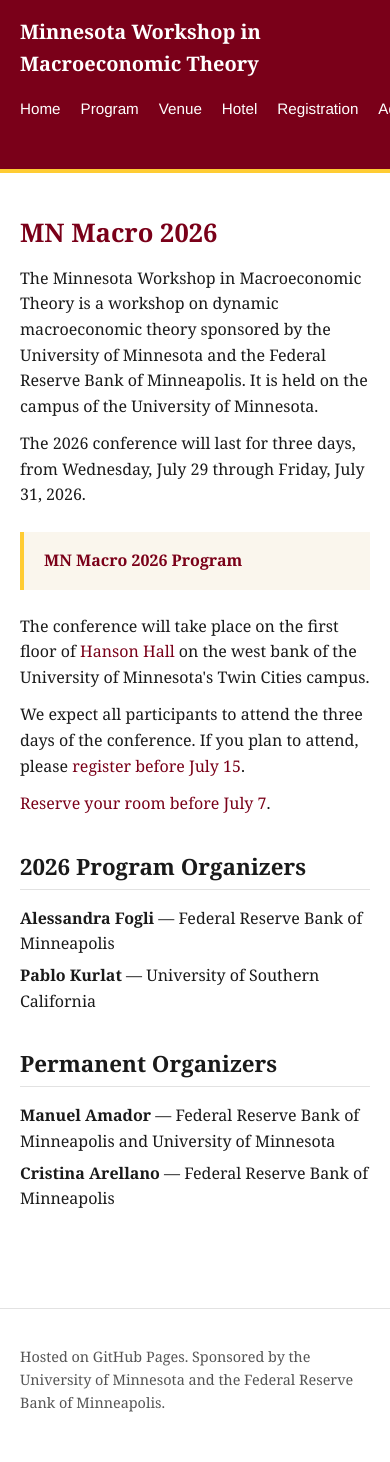
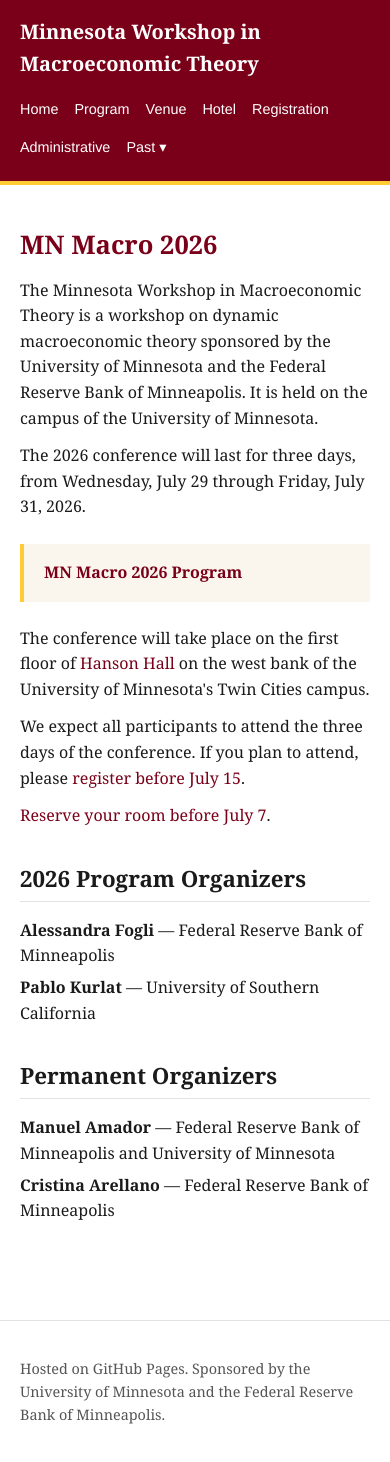
Before and after one commit to mnmacro/mnmacro.github.io, a Jekyll site: the page built from index.md, in a window 390 px wide. Built offline with Jekyll 4.4.1, drawn with Linux system fonts in a browser that asks for light colours.

Commit message:
Wrap nav items on narrow screens
The horizontal nav overflowed off-screen on phones once the active-state
menu added Program/Venue/Hotel/Registration/Administrative on top of
Home and Past. Enable flex-wrap and tighten spacing on the mobile
breakpoint so all items remain reachable.

Co-Authored-By: Claude Opus 4.7 (1M context) <noreply@anthropic.com>

```diff
--- a/assets/css/style.css
+++ b/assets/css/style.css
@@ -56,7 +56,9 @@ a:hover { text-decoration: underline; }
   margin: 0;
   padding: 0;
   display: flex;
-  gap: 1.25rem;
+  flex-wrap: wrap;
+  column-gap: 1.25rem;
+  row-gap: 0.4rem;
 }
 
 .site-nav a {
@@ -326,6 +328,9 @@ table.schedule .conference-ends {
 
 @media (max-width: 600px) {
   .site-header .container { flex-direction: column; align-items: flex-start; }
+  .site-nav { width: 100%; }
+  .site-nav ul { column-gap: 1rem; }
+  .site-nav a { font-size: 0.9rem; }
   .site-nav .dropdown { right: auto; left: 0; }
   h1 { font-size: 1.6rem; }
 }
```
